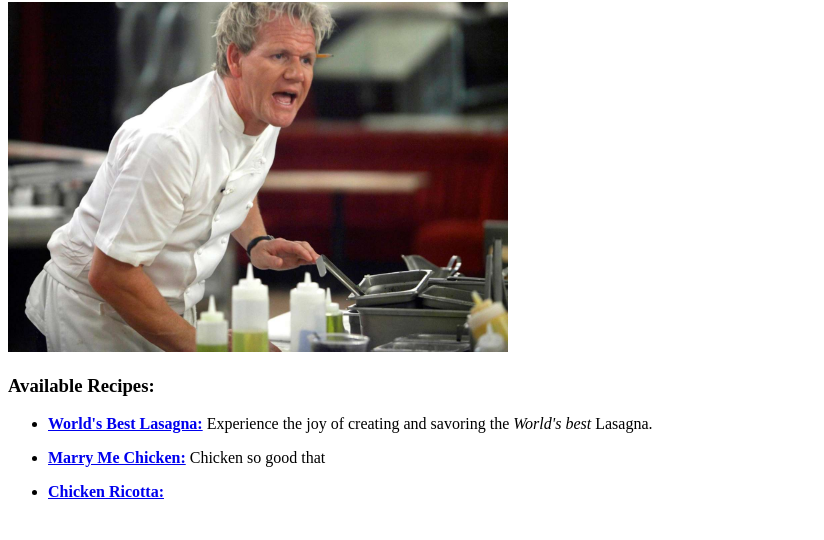
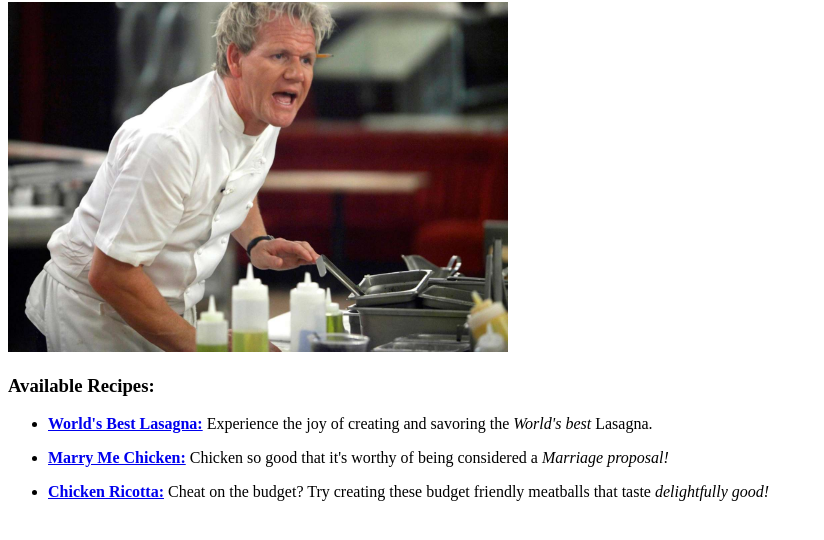
Before and after one commit to WanderingHumanid/odin-recipes, a plain HTML site: page index.html in a window 1280 px wide. Shown: the part 78-618 px from the top of the page, without its empty margins (0-824 px from the left). Drawn offline with Linux system fonts and the light colour scheme.

Commit message:
Completed the unfinished descriptions

```diff
--- a/index.html
+++ b/index.html
@@ -14,9 +14,9 @@
     <ul>
         <li><a href="./recipes/lasagna.html"><strong>World's Best Lasagna:</strong></a> Experience the joy of creating and savoring the <em>World's best</em> Lasagna.</li>
         <p></p>
-        <li><a href="./recipes/mmchicken.html"><strong>Marry Me Chicken:</strong></a> Chicken so good that </li>
+        <li><a href="./recipes/mmchicken.html"><strong>Marry Me Chicken:</strong></a> Chicken so good that it's worthy of being considered a <em>Marriage proposal!</em> </li>
         <p></p>
-        <li><a href="./recipes/ricotta.html"><strong>Chicken Ricotta:</strong></a></li>
+        <li><a href="./recipes/ricotta.html"><strong>Chicken Ricotta:</strong></a> Cheat on the budget? Try creating these budget friendly meatballs that taste <em>delightfully good!</em></li>
     </ul>
 </body>
 
```
